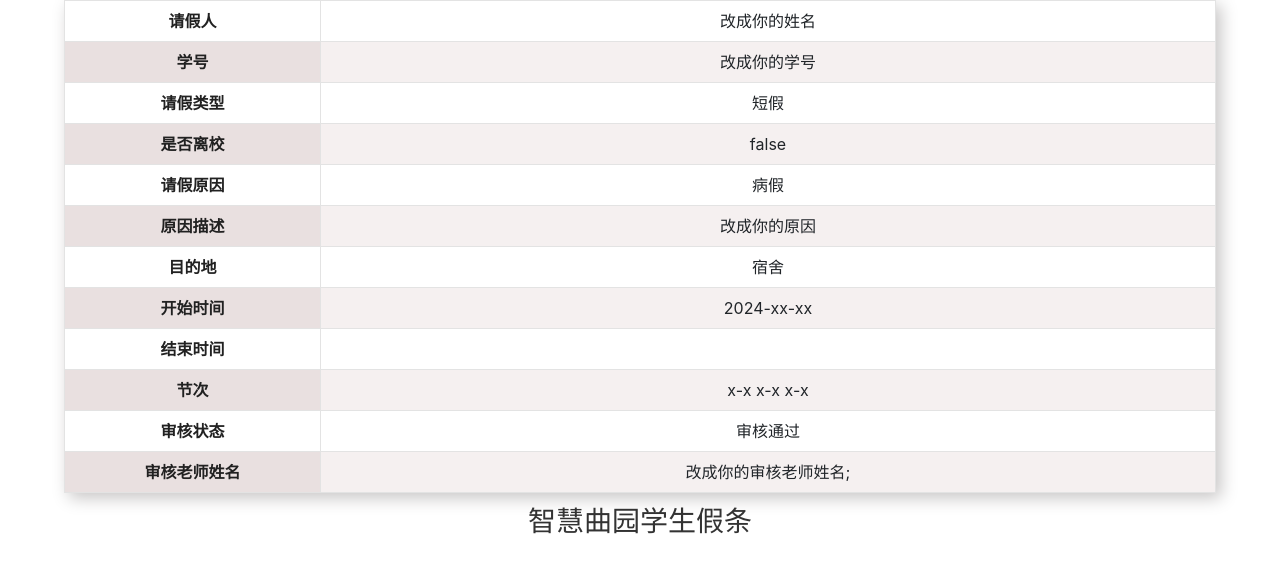
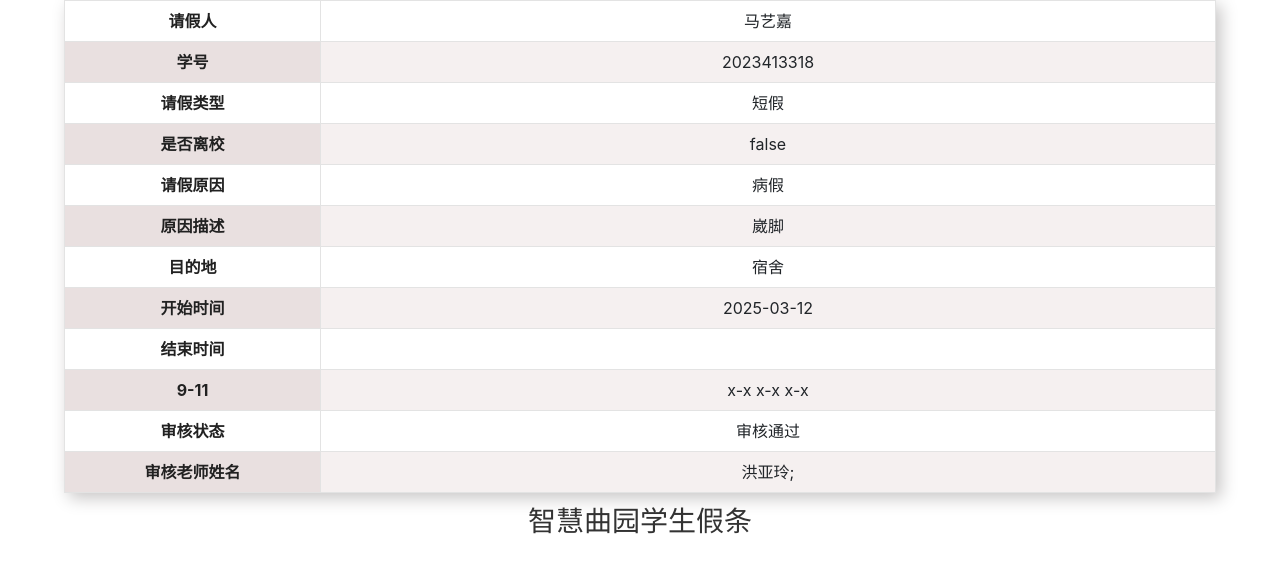
Before and after one commit to fork-of-W1ndys/mm, a plain HTML site: page index.html in a window 1280 px wide. Drawn offline with nearby package versions, Linux system fonts and the light colour scheme.

Commit message:
Update index.html

```diff
--- a/index.html
+++ b/index.html
@@ -82,11 +82,11 @@
     <tbody>
     <tr>
         <th>请假人</th>
-        <td>改成你的姓名</td>
+        <td>马艺嘉</td>
     </tr>
     <tr>
         <th>学号</th>
-        <td>改成你的学号</td>
+        <td>2023413318</td>
     </tr>
     <tr>
         <th>请假类型</th>
@@ -102,7 +102,7 @@
     </tr>
     <tr>
         <th>原因描述</th>
-        <td>改成你的原因</td>
+        <td>崴脚</td>
     </tr>
     <tr>
         <th>目的地</th>
@@ -110,14 +110,14 @@
     </tr>
     <tr>
         <th>开始时间</th>
-        <td>2024-xx-xx</td>
+        <td>2025-03-12</td>
     </tr>
     <tr>
         <th>结束时间</th>
         <td></td>
     </tr>
     <tr>
-        <th>节次</th>
+        <th>9-11</th>
         <td>x-x x-x x-x</td>
     </tr>
     <tr>
@@ -126,7 +126,7 @@
     </tr>
     <tr>
         <th>审核老师姓名</th>
-        <td>改成你的审核老师姓名; </td>
+        <td>洪亚玲; </td>
     </tr>
     </tbody>
 </table>
```
